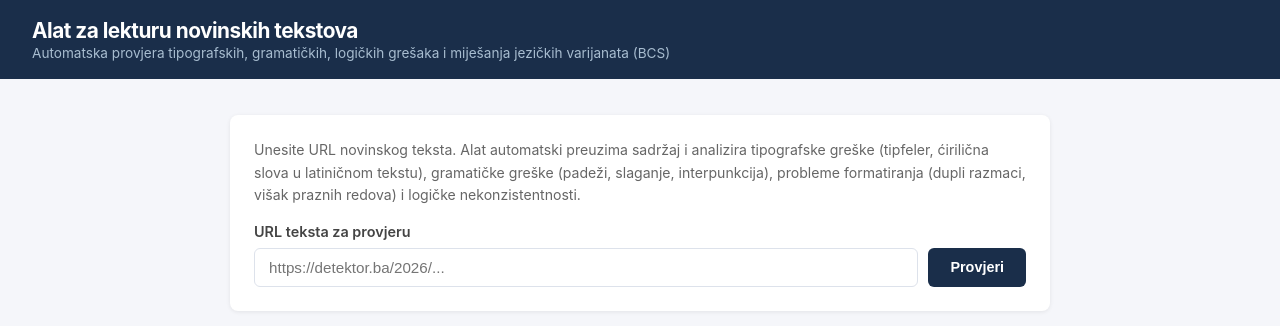
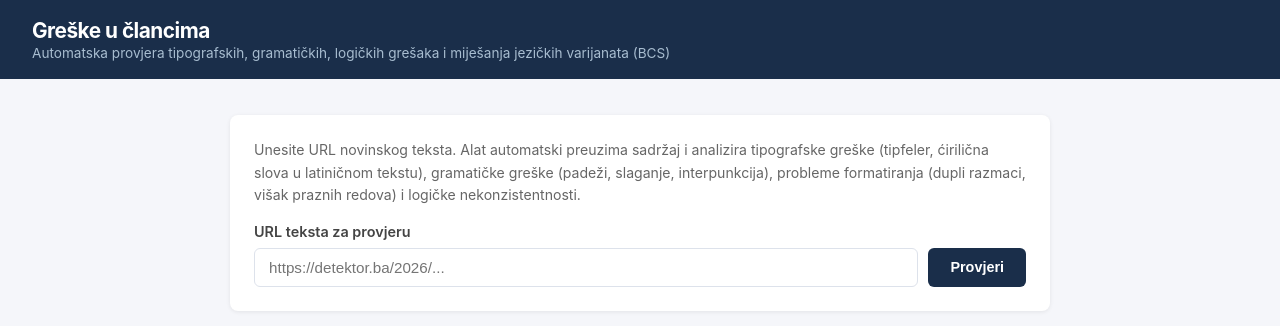
Before and after one commit to semir-detektor/greske-u-clancima, a Flask app: page / in a window 1280 px wide. Shown: the top 326 px of the page. Run offline with Flask 3, Linux system fonts and the light colour scheme.

Commit message:
chore: rename to Greške u člancima

```diff
--- a/templates/index.html
+++ b/templates/index.html
@@ -3,7 +3,7 @@
 <head>
   <meta charset="UTF-8">
   <meta name="viewport" content="width=device-width, initial-scale=1.0">
-  <title>Alat za lekturu novinskih tekstova</title>
+  <title>Greške u člancima</title>
   <style>
     * { box-sizing: border-box; margin: 0; padding: 0; }
     body { font-family: -apple-system, BlinkMacSystemFont, 'Segoe UI', sans-serif; background: #f5f6fa; color: #222; }
@@ -89,7 +89,7 @@
 
 <header>
   <div>
-    <div class="logo">Alat za lekturu novinskih tekstova</div>
+    <div class="logo">Greške u člancima</div>
     <div class="subtitle">Automatska provjera tipografskih, gramatičkih, logičkih grešaka i miješanja jezičkih varijanata (BCS)</div>
   </div>
 </header>
```
Also changed, not shown: README.md.
